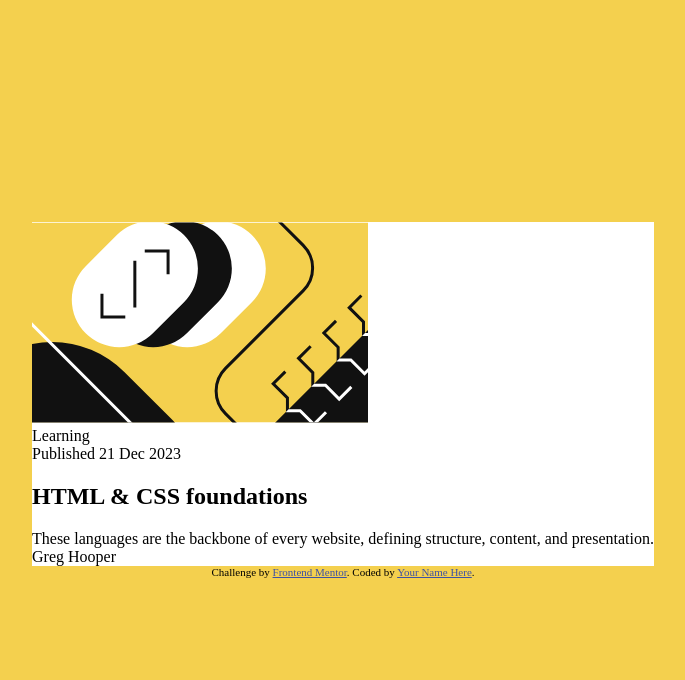
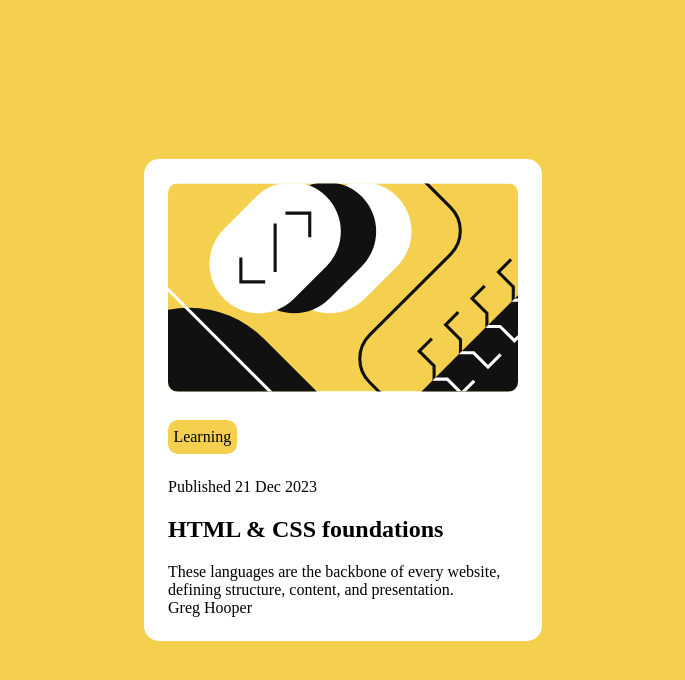
Before and after one commit to XiaobingHuang/blog-preview-card-main, a plain HTML site: page index.html in a window 1280 px wide. Shown: the whole page, without its empty margins (297-982 px from the left). Drawn offline with Linux system fonts and the light colour scheme.

Commit message:
learning title

```diff
--- a/design/css/styles.css
+++ b/design/css/styles.css
@@ -8,12 +8,31 @@ body {
     justify-content: center;
 }
 .main-container{
-    background-color: hsl(0, 0%, 100%);
     display: flex;
     flex-direction: column;
     justify-content: center;
     align-items: center;
-    /* height: 100%; */
+    height: 100%;
 }
-.attribution { font-size: 11px; text-align: center; }
-.attribution a { color: hsl(228, 45%, 44%); }
+.card-container{
+    background-color: hsl(0, 0%, 100%);
+    width: 350px;
+    /* text-align: center; */
+    padding: 1.5rem;
+    border-radius: 15px;
+}
+.card-container img{
+    width: 100%;
+    height: auto;
+    border-radius: 10px;
+}
+.card-container .learning{
+    background-color: hsl(47, 88%, 63%);;
+    border-radius: 10px;
+    padding: 0.5rem;
+    margin: 1.5rem 0 1.5rem;
+    width: 15%;
+    display: flex;
+    align-items: center;
+    justify-content: center;
+}
--- a/index.html
+++ b/index.html
@@ -19,7 +19,7 @@
     <main role="main" class="main-container">
       <div class="card-container">
         <img src="./assets/images/illustration-article.svg" alt="photo" />
-        <div>Learning</div>
+        <div class="learning">Learning</div>
         <div>Published 21 Dec 2023</div>
         <div>
           <h2>HTML & CSS foundations</h2>
@@ -31,13 +31,5 @@
         <div class="avatar">Greg Hooper</div>
       </div>
     </main>
-    <footer>
-      <div class="attribution">
-        Challenge by
-        <a href="https://www.frontendmentor.io?ref=challenge" target="_blank"
-          >Frontend Mentor</a
-        >. Coded by <a href="#">Your Name Here</a>.
-      </div>
-    </footer>
   </body>
 </html>
```
